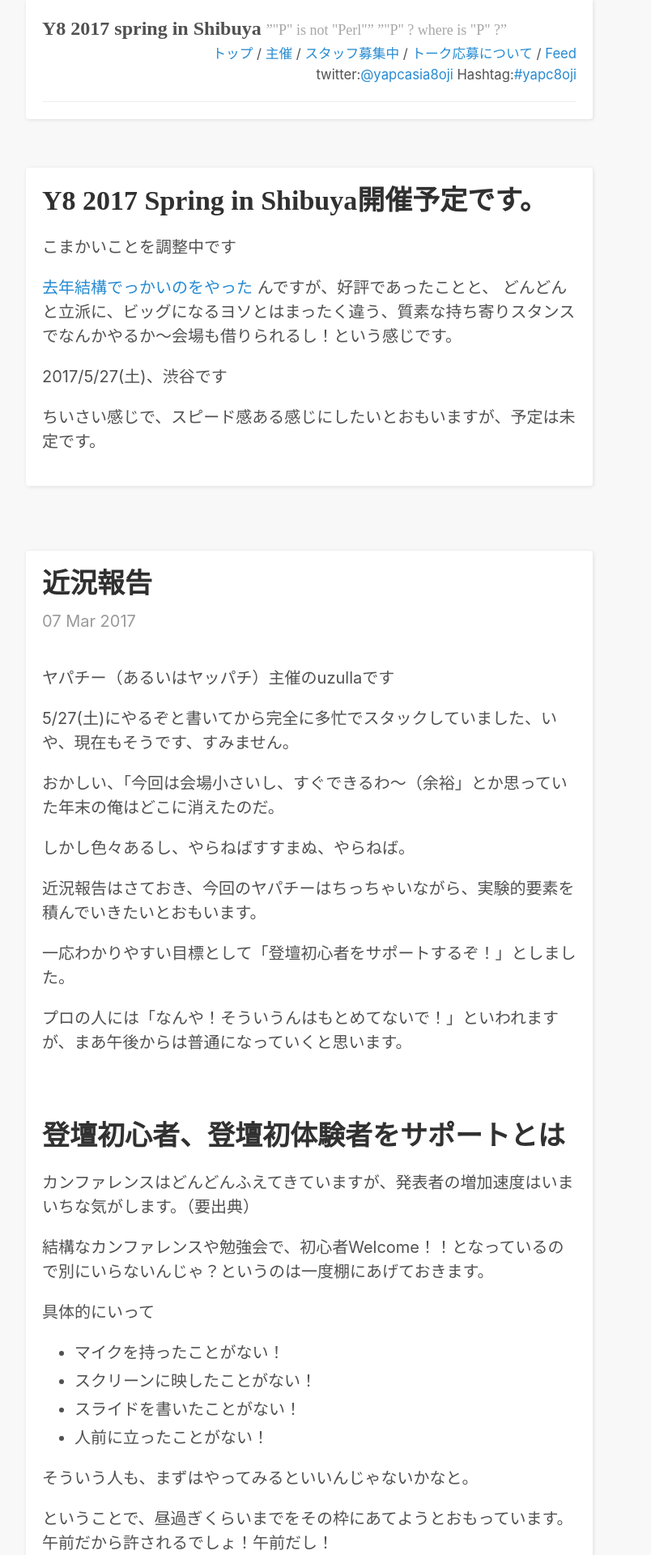
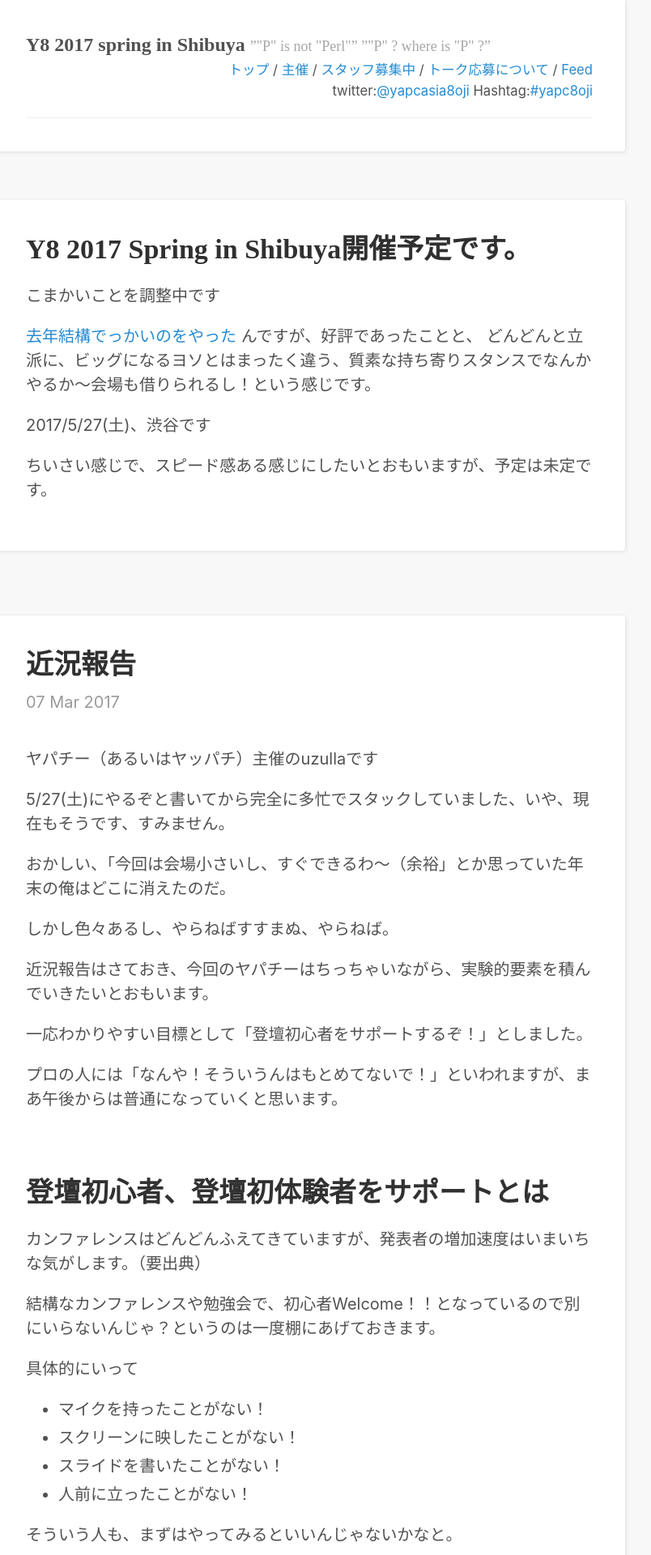
Before and after one commit to uzulla/y8-2017-spring, a Jekyll site: the page built from index.html, in a window 1280 px wide. Shown: the top 1920 px of the page at 81% size, without its empty margins (258-1062 px from the left). Built offline with Jekyll 4.4.1, drawn with Linux system fonts in a browser that asks for light colours; the list of posts is cut into pages by our own code; comment, search, counter and statistics services are not loaded.

Commit message:
Modify: to expand width and panel padding.

```diff
--- a/_sass/_layout.scss
+++ b/_sass/_layout.scss
@@ -3,7 +3,7 @@
 // Styles for managing the structural hierarchy of the site.
 
 .container {
-  max-width: 38rem;
+  max-width: 42rem;
   padding-left:  1.5rem;
   padding-right: 1.5rem;
   margin-left:  auto;
@@ -14,7 +14,7 @@ footer {
   margin-bottom: 2rem;
 
   background-color: #FFF;
-  padding: 1rem;
+  padding: 2rem;
   box-shadow: 1px 1px 5px rgba(0, 0, 0, .1);
   border-radius: 4px 4px 0 0;
 }
--- a/_sass/_masthead.scss
+++ b/_sass/_masthead.scss
@@ -8,7 +8,7 @@
   margin-bottom: 3rem;
 
   background-color: #FFF;
-  padding: 1rem;
+  padding: 2rem;
   box-shadow: 1px 1px 5px rgba(0, 0, 0, .1);
   border-radius: 0 0 4px 4px;
 }
--- a/_sass/_posts.scss
+++ b/_sass/_posts.scss
@@ -8,7 +8,7 @@
   margin-bottom: 4em;
 
   background-color: #FFF;
-  padding: 1rem;
+  padding: 2rem;
   box-shadow: 1px 1px 5px rgba(0, 0, 0, .1);
   border-radius: 4px;
 
```
